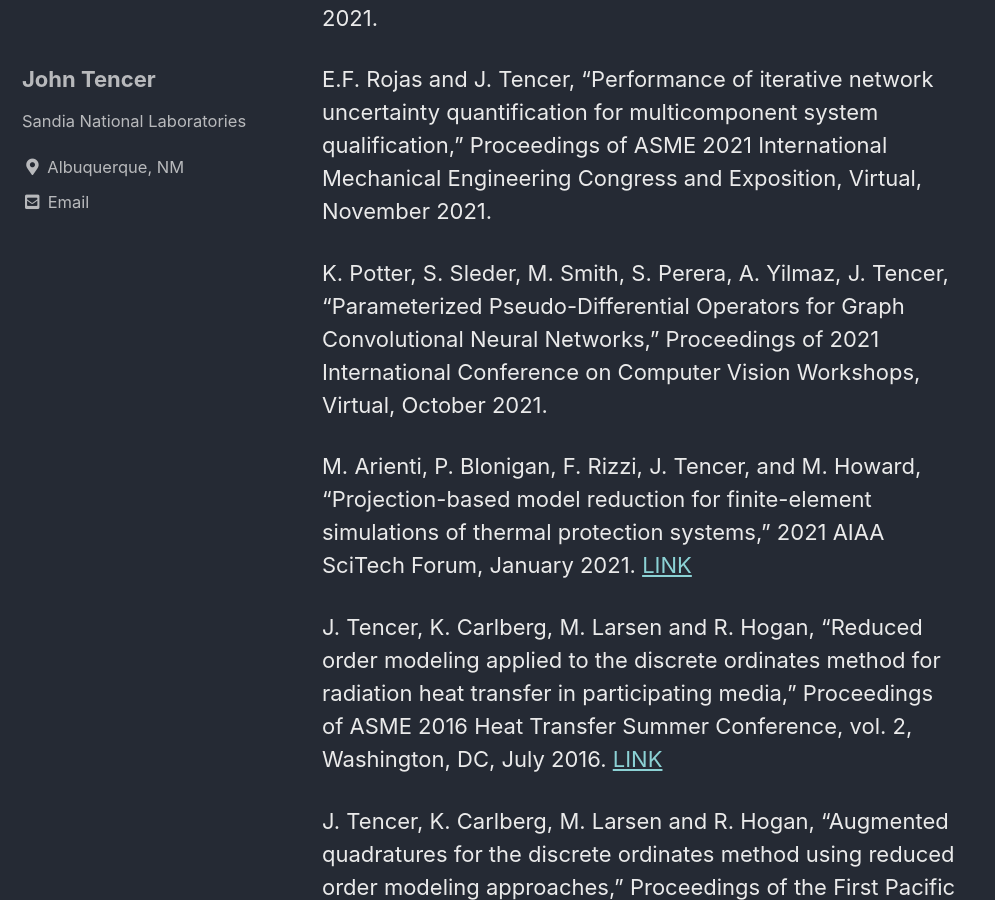
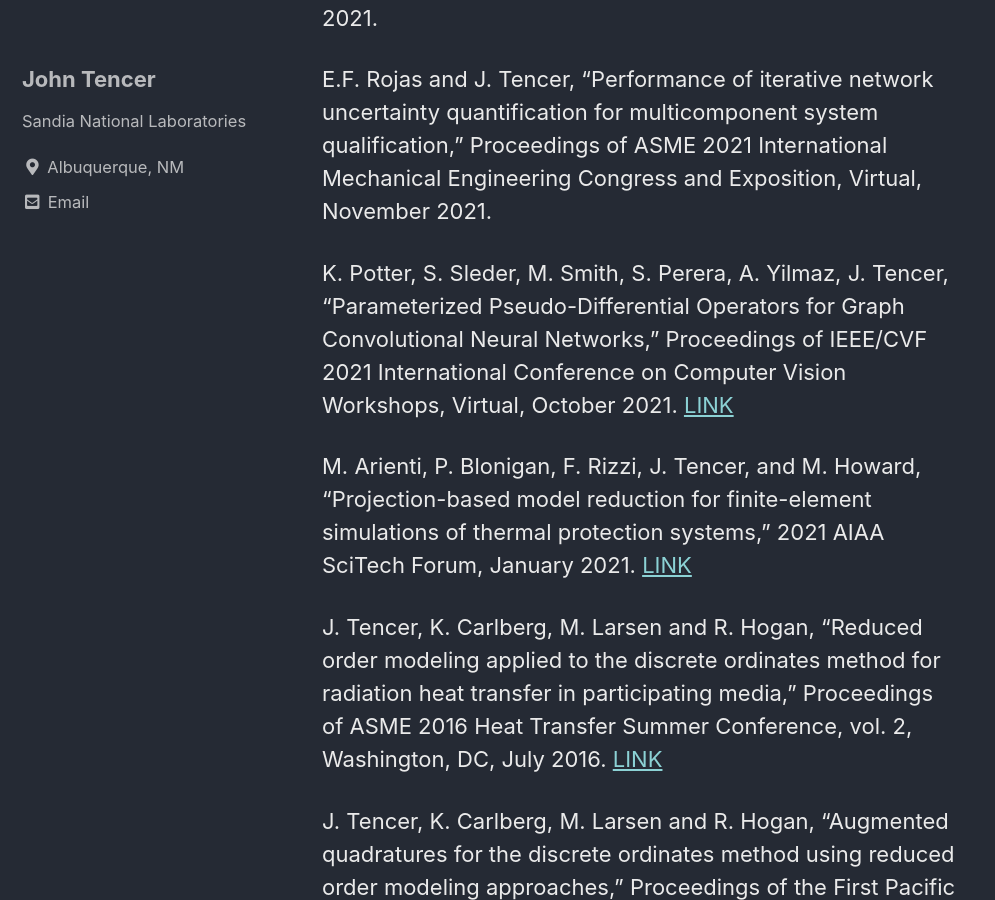
Before and after one commit to jtencer/jtencer.github.io, a Jekyll site: the page built from _pages/pubs.md, in a window 1280 px wide and 900 px high, scrolled down 2215 px. Shown: the whole window, without its empty margins (0-995 px from the left). Built offline with Jekyll 4.4.1, drawn with Linux system fonts in a browser that asks for light colours; cached includes are drawn as plain includes.

Commit message:
update 2021 pubs

```diff
--- a/_pages/pubs.md
+++ b/_pages/pubs.md
@@ -38,7 +38,7 @@ A.L. Brown, F. Pierce, D.R. Noble, A. Kucala, and J. Tencer, "Towards a model fo
 
 E.F. Rojas and J. Tencer, "Performance of iterative network uncertainty quantification for multicomponent system qualification," Proceedings of ASME 2021 International Mechanical Engineering Congress and Exposition, Virtual, November 2021.
 
-K. Potter, S. Sleder, M. Smith, S. Perera, A. Yilmaz, J. Tencer, "Parameterized Pseudo-Differential Operators for Graph Convolutional Neural Networks," Proceedings of 2021 International Conference on Computer Vision Workshops, Virtual, October 2021.
+K. Potter, S. Sleder, M. Smith, S. Perera, A. Yilmaz, J. Tencer, "Parameterized Pseudo-Differential Operators for Graph Convolutional Neural Networks," Proceedings of IEEE/CVF 2021 International Conference on Computer Vision Workshops, Virtual, October 2021.  [LINK](ICCV2021)
 
 M. Arienti, P. Blonigan, F. Rizzi, J. Tencer, and M. Howard, “Projection-based model reduction for finite-element simulations of thermal protection systems,” 2021 AIAA SciTech Forum, January 2021.  [LINK](AIAA2021)
 
```
Also changed, not shown: _pages/CMAME2021.md (+1 -1 lines), _pages/ICCV2021.md (added, +18 -0 lines).
